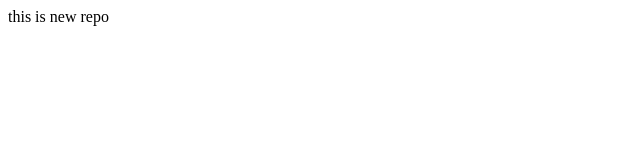
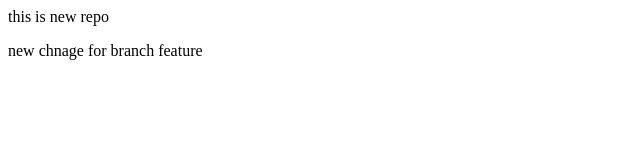
Before and after one commit to Hithaishk/newrepo, a plain HTML site: page index.html in a window 1280 px wide. Shown: the whole page, without its empty margins (0-640 px from the left). Drawn offline with Linux system fonts and the light colour scheme.

Commit message:
new branch

```diff
--- a/index.html
+++ b/index.html
@@ -1,3 +1,4 @@
 <html>
     <p1>this is new repo</p1>
+    <p>new chnage for branch feature</p>
 </html>
```
